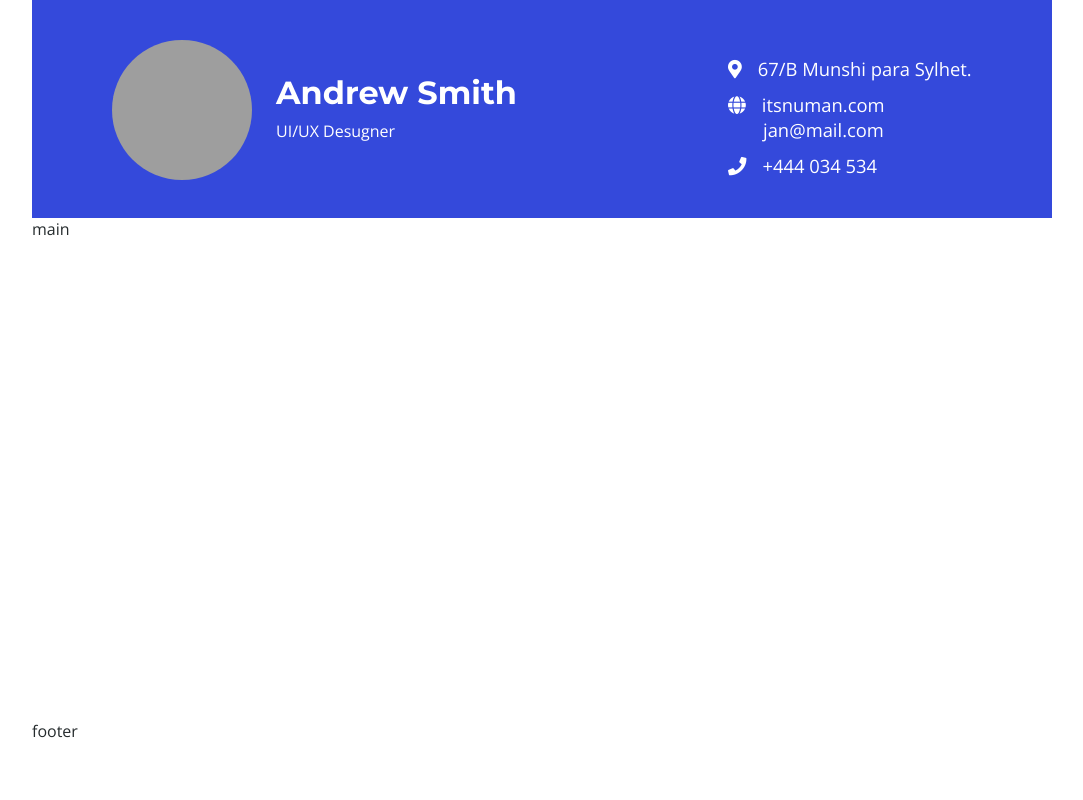
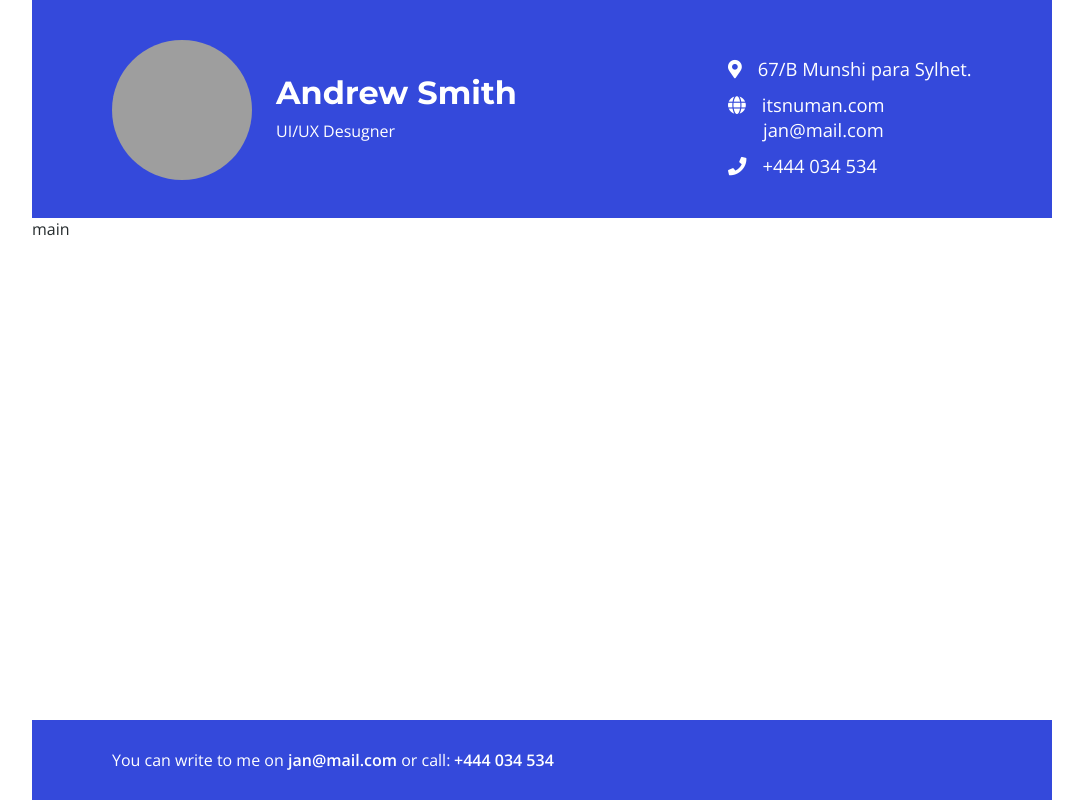
Before and after one commit to matysflance/rsschool-cv, a plain HTML site: page index.html in a window 1280 px wide. Shown: the whole page, without its empty margins (98-1181 px from the left). Drawn offline with nearby package versions, Linux system fonts and the light colour scheme; grey boxes are pictures that could not be loaded.

Commit message:
feat: add markup and styles for footer

```diff
--- a/index.html
+++ b/index.html
@@ -61,7 +61,16 @@
         </header>
         <main class="main">main</main>
       </div>
-      <footer class="footer">footer</footer>
+      <footer class="footer">
+        <div class="container">
+          <p>
+            You can write to me on
+            <a href="mailto:jan@mail.com" class="footer__link">jan@mail.com</a>
+            or call:
+            <a href="tel:+444034534" class="footer__link">+444 034 534</a>
+          </p>
+        </div>
+      </footer>
     </div>
   </body>
 </html>
--- a/style.css
+++ b/style.css
@@ -183,3 +183,24 @@ h6 {
 	margin-top: .7rem;
 	margin-bottom: .7rem;
 }
+
+.footer {
+  color: var(--color-white);
+  background-color: var(--color-primary);
+  height: 5rem;
+	line-height: 5rem;
+}
+
+.footer__link {
+	color: var(--color-white);
+	text-decoration: none;
+	font-style: normal;
+	font-weight: 700;
+	display: inline-block;
+	will-change: transform;
+	transition: .2s all ease-in-out;
+}
+
+.footer__link:hover {
+	transform: rotate(1deg) scale(1.02);
+}
```
